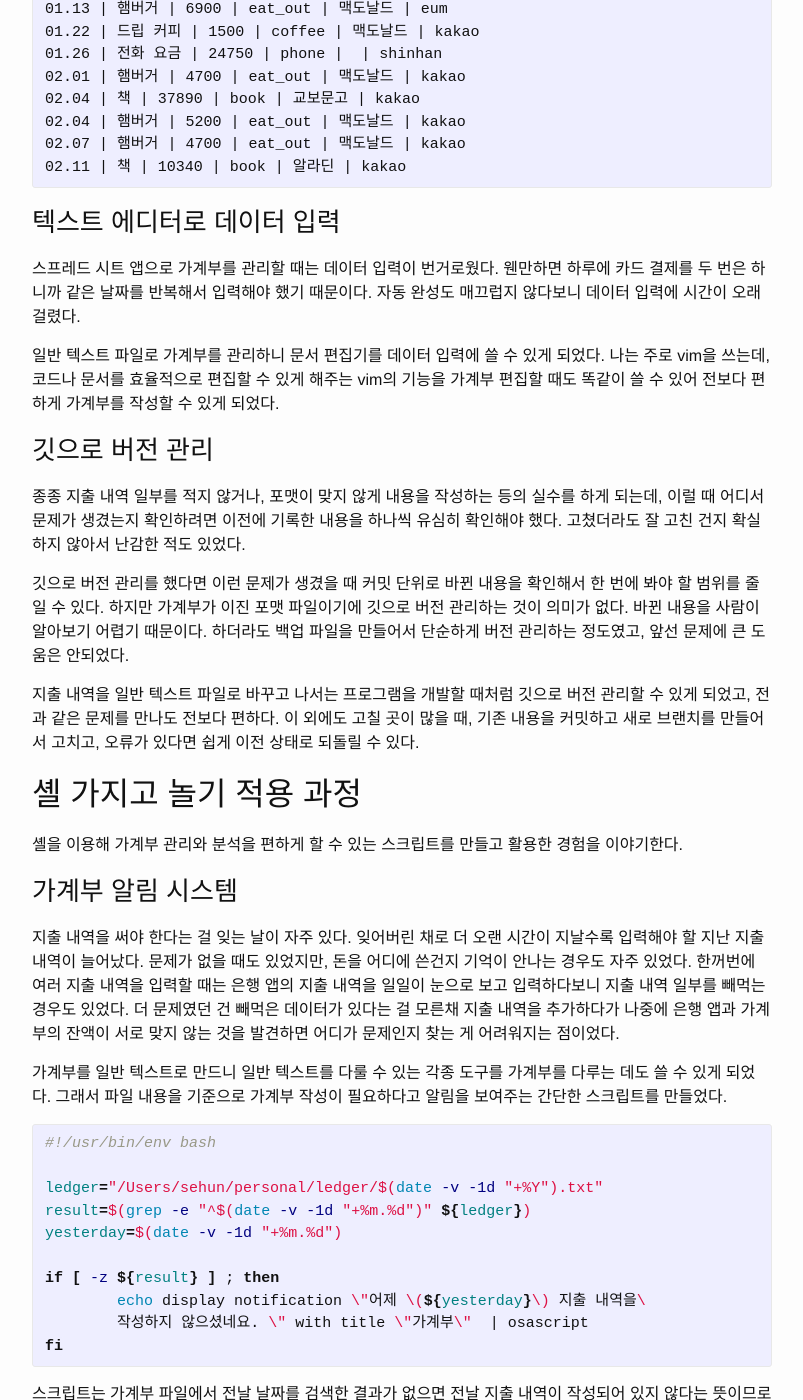
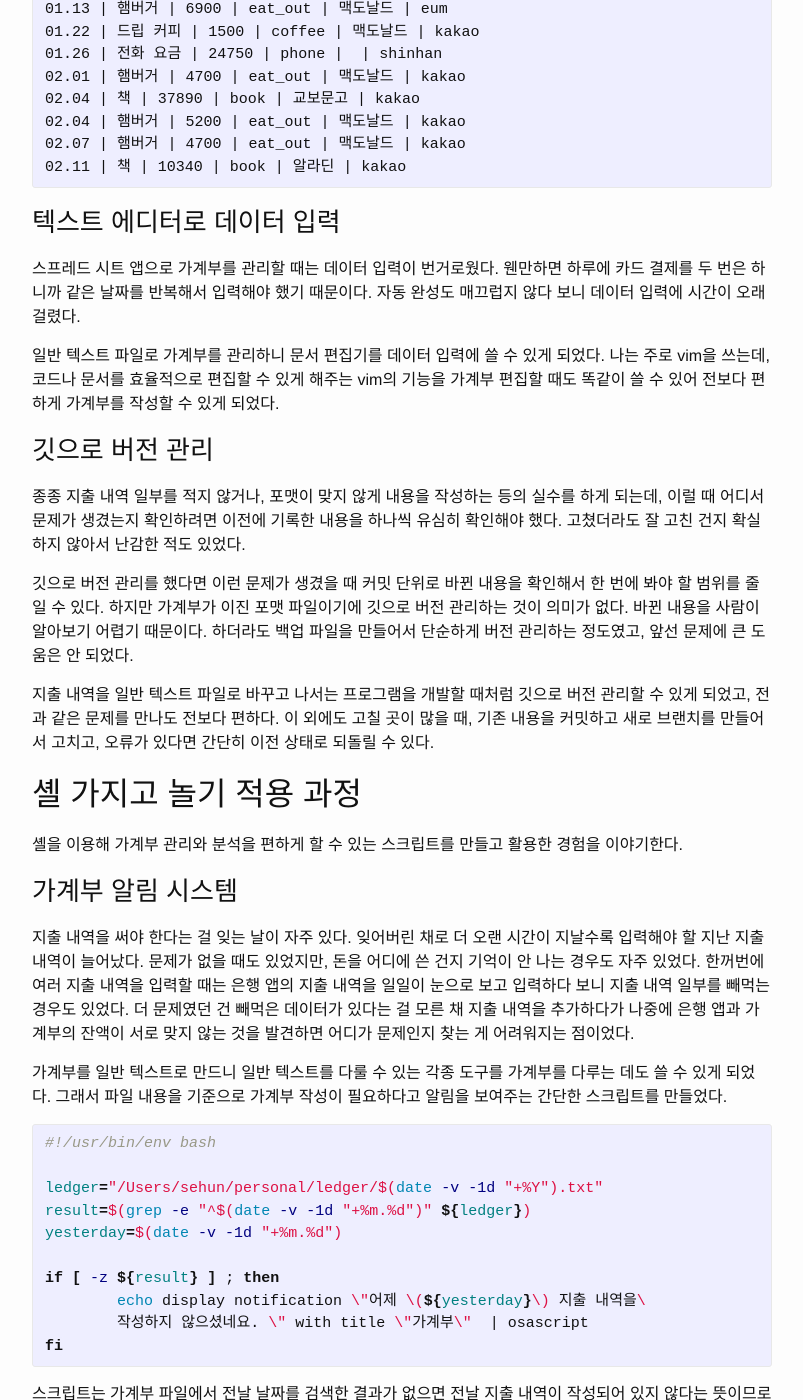
Before and after one commit to rogarithm/rogarithm.github.io, a Jekyll site: the page built from _posts/2023-03-11-ledger-in-plain-text.markdown, in a window 1280 px wide and 1400 px high, scrolled down 2136 px. Shown: the whole window, without its empty margins (238-1041 px from the left). Built offline with Jekyll 4.4.1, drawn with Linux system fonts in a browser that asks for light colours; some of the changed text lies outside the part shown.

Commit message:
일반 텍스트로 가계부 관리하기: 맞춤법 수정

```diff
--- a/_posts/2023-03-11-ledger-in-plain-text.markdown
+++ b/_posts/2023-03-11-ledger-in-plain-text.markdown
@@ -45,9 +45,9 @@
 문제가 된 점은 같은 행의 항목을 어떤 문자로 구분할지였다. 최종적으로 `' | '` 문자열로 결정했고, 결정하기까지의 과정에서 떠올린 선택지를 실제로 지출 내역 작성에 써보면서 어떤 게 더 편한지 비교했다.
 
 - 쉼표(`,`) 문자: 입력하기 편했다. 처음엔 가계부 분석할 때 데이터 정제를 간단히 할 수 있을 것 같다고 생각했다. 하지만 지출 내역 설명 항목이나 상세 설명 항목에 쉼표가 들어갈 때가 있어 생각했던 것만큼 간단하지 않을 것 같아 쓰지 않았다.
-- 탭 문자: 눈에 안보이는 문자이다보니 지출 내역 입력할 때 알아보기 힘들뿐 아니라 입력 후 잘못 입력한 곳이 있는지 알아차리기 어려웠다.
+- 탭 문자: 눈에 안 보이는 문자이다 보니 지출 내역 입력할 때 알아보기 힘들 뿐 아니라 입력 후 잘못 입력한 곳이 있는지 알아차리기 어려웠다.
 - 콜론(`':'`) 문자: 유닉스의 일반 텍스트 포맷 데이터베이스에서 쓰는 문자여서 적용해봤지만, 각 셀이 서로 붙어있게 되어서 가독성이 떨어졌다.
-- `' | '` 문자열: 입력이 조금 번거롭긴 하지만 입력된 항목 양 옆이 빈 칸으로 구분되어 입력된 내용을 구분해서 보기가 비교적 편했다.
+- `' | '` 문자열: 입력이 조금 번거롭긴 하지만 입력된 항목 양옆이 빈칸으로 구분되어 입력된 내용을 구분해서 보기가 비교적 편했다.
 
 포맷 변경 후 이런 식으로 가계부를 입력한다.
 
@@ -70,7 +70,7 @@
 
 ### 텍스트 에디터로 데이터 입력
 
-스프레드 시트 앱으로 가계부를 관리할 때는 데이터 입력이 번거로웠다. 웬만하면 하루에 카드 결제를 두 번은 하니까 같은 날짜를 반복해서 입력해야 했기 때문이다. 자동 완성도 매끄럽지 않다보니 데이터 입력에 시간이 오래 걸렸다.
+스프레드 시트 앱으로 가계부를 관리할 때는 데이터 입력이 번거로웠다. 웬만하면 하루에 카드 결제를 두 번은 하니까 같은 날짜를 반복해서 입력해야 했기 때문이다. 자동 완성도 매끄럽지 않다 보니 데이터 입력에 시간이 오래 걸렸다.
 
 일반 텍스트 파일로 가계부를 관리하니 문서 편집기를 데이터 입력에 쓸 수 있게 되었다. 나는 주로 vim을 쓰는데, 코드나 문서를 효율적으로 편집할 수 있게 해주는 vim의 기능을 가계부 편집할 때도 똑같이 쓸 수 있어 전보다 편하게 가계부를 작성할 수 있게 되었다.
 
@@ -78,9 +78,9 @@
 
 종종 지출 내역 일부를 적지 않거나, 포맷이 맞지 않게 내용을 작성하는 등의 실수를 하게 되는데, 이럴 때 어디서 문제가 생겼는지 확인하려면 이전에 기록한 내용을 하나씩 유심히 확인해야 했다. 고쳤더라도 잘 고친 건지 확실하지 않아서 난감한 적도 있었다.
 
-깃으로 버전 관리를 했다면 이런 문제가 생겼을 때 커밋 단위로 바뀐 내용을 확인해서 한 번에 봐야 할 범위를 줄일 수 있다. 하지만 가계부가 이진 포맷 파일이기에 깃으로 버전 관리하는 것이 의미가 없다. 바뀐 내용을 사람이 알아보기 어렵기 때문이다. 하더라도 백업 파일을 만들어서 단순하게 버전 관리하는 정도였고, 앞선 문제에 큰 도움은 안되었다.
+깃으로 버전 관리를 했다면 이런 문제가 생겼을 때 커밋 단위로 바뀐 내용을 확인해서 한 번에 봐야 할 범위를 줄일 수 있다. 하지만 가계부가 이진 포맷 파일이기에 깃으로 버전 관리하는 것이 의미가 없다. 바뀐 내용을 사람이 알아보기 어렵기 때문이다. 하더라도 백업 파일을 만들어서 단순하게 버전 관리하는 정도였고, 앞선 문제에 큰 도움은 안 되었다.
 
-지출 내역을 일반 텍스트 파일로 바꾸고 나서는 프로그램을 개발할 때처럼 깃으로 버전 관리할 수 있게 되었고, 전과 같은 문제를 만나도 전보다 편하다. 이 외에도 고칠 곳이 많을 때, 기존 내용을 커밋하고 새로 브랜치를 만들어서 고치고, 오류가 있다면 쉽게 이전 상태로 되돌릴 수 있다.
+지출 내역을 일반 텍스트 파일로 바꾸고 나서는 프로그램을 개발할 때처럼 깃으로 버전 관리할 수 있게 되었고, 전과 같은 문제를 만나도 전보다 편하다. 이 외에도 고칠 곳이 많을 때, 기존 내용을 커밋하고 새로 브랜치를 만들어서 고치고, 오류가 있다면 간단히 이전 상태로 되돌릴 수 있다.
 
 ## 셸 가지고 놀기 적용 과정
 
@@ -88,7 +88,7 @@
 
 ### 가계부 알림 시스템
 
-지출 내역을 써야 한다는 걸 잊는 날이 자주 있다. 잊어버린 채로 더 오랜 시간이 지날수록 입력해야 할 지난 지출 내역이 늘어났다. 문제가 없을 때도 있었지만, 돈을 어디에 쓴건지 기억이 안나는 경우도 자주 있었다. 한꺼번에 여러 지출 내역을 입력할 때는 은행 앱의 지출 내역을 일일이 눈으로 보고 입력하다보니 지출 내역 일부를 빼먹는 경우도 있었다. 더 문제였던 건 빼먹은 데이터가 있다는 걸 모른채 지출 내역을 추가하다가 나중에 은행 앱과 가계부의 잔액이 서로 맞지 않는 것을 발견하면 어디가 문제인지 찾는 게 어려워지는 점이었다.
+지출 내역을 써야 한다는 걸 잊는 날이 자주 있다. 잊어버린 채로 더 오랜 시간이 지날수록 입력해야 할 지난 지출 내역이 늘어났다. 문제가 없을 때도 있었지만, 돈을 어디에 쓴 건지 기억이 안 나는 경우도 자주 있었다. 한꺼번에 여러 지출 내역을 입력할 때는 은행 앱의 지출 내역을 일일이 눈으로 보고 입력하다 보니 지출 내역 일부를 빼먹는 경우도 있었다. 더 문제였던 건 빼먹은 데이터가 있다는 걸 모른 채 지출 내역을 추가하다가 나중에 은행 앱과 가계부의 잔액이 서로 맞지 않는 것을 발견하면 어디가 문제인지 찾는 게 어려워지는 점이었다.
 
 가계부를 일반 텍스트로 만드니 일반 텍스트를 다룰 수 있는 각종 도구를 가계부를 다루는 데도 쓸 수 있게 되었다. 그래서 파일 내용을 기준으로 가계부 작성이 필요하다고 알림을 보여주는 간단한 스크립트를 만들었다.
 
```
Also changed, not shown: other parts of _posts/2023-03-11-ledger-in-plain-text.markdown (+7 -7 lines).
